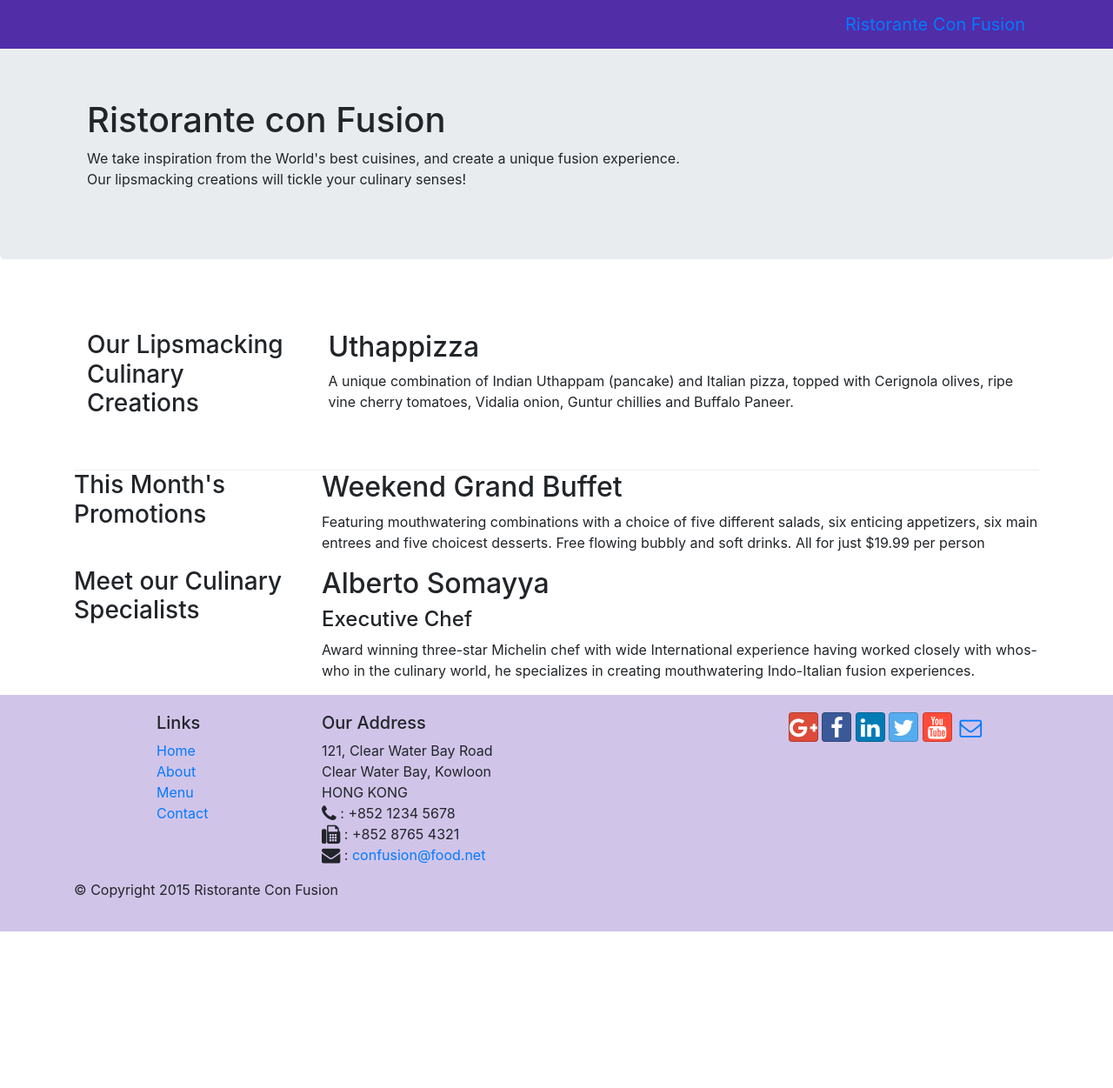
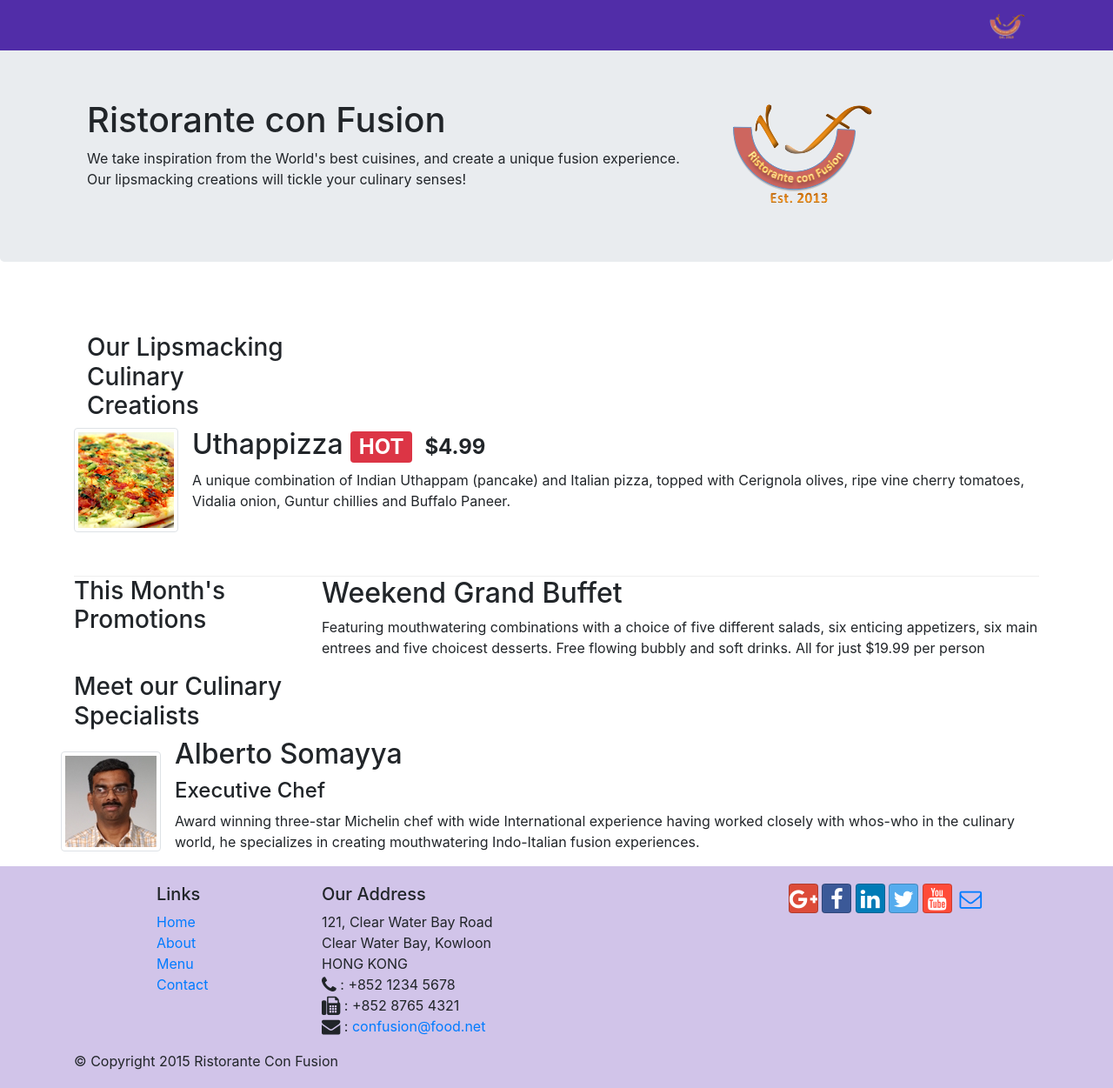
Before and after one commit to JamesAntonThompson/fsw-m1-w3-exercises, a website: page index.html in a window 1280 px wide. Shown: the whole page at 87% size. Before the commit the page ends 1071 px from the top, so only its background shows below. Drawn offline with nearby package versions, Linux system fonts and the light colour scheme.

Commit message:
media and badges

```diff
--- a/index.html
+++ b/index.html
@@ -21,7 +21,7 @@
             <button class="navbar-toggler" type="button" data-toggle="collapse" data-target="#Navbar">
                 <span class="navbar-toggler-icon"></span>
             </button>
-            <a class="navbar-brand" href="#">Ristorante Con Fusion</a>
+            <a class="navbar-brand" href="#"><img src="img/logo.png" height="30" width="41"></a>
             <div class="collapse navbar-collapse" id="Navbar">
                 <ul class="navbar-nav">
                     <li class="nav-item active"><a class="nav-link" href="#"><span class="fa fa-home fa-lg"></span> Home</a></li>
@@ -41,10 +41,9 @@
                     <h1>Ristorante con Fusion</h1>
                     <p>We take inspiration from the World's best cuisines, and create a unique fusion experience. Our lipsmacking creations will tickle your culinary senses!</p>
                 </div>
-                <div class="col col-sm">
-                    <!-- the col assigns the content to fill whatever width is available, evenly shared with any other elements of width col -->
-                    <!-- the col-sm is the same as col, but for viewports 'small' or larger -->
-                 </div>
+                <div class="col col-sm align-self-center">
+                    <img src="img/logo.png" class="img-fluid">
+                </div>
             </div>
         </div> <!-- end container -->
     </header>
@@ -58,14 +57,14 @@
                 <!-- the push-md-9 pushes the content right by 9 columns for medium or larger devices -->
                 <h3>Our Lipsmacking Culinary Creations</h3>
             </div>
-            <div class="col-sm col-md flex-first">
-            <!-- the flex-first class uses the flex-* classes to pull the content to the left, instead of the pull-* class below -->
-            <!-- <div class="col-sm pull-sm-4 col-md pull-md-3"> -->
-                <!-- the pull-sm-4 pulls the content left by 4 columns for small or larger devices -->
-                <!-- the pull-md-3 pulls the content left by 3 columns for medium or larger devices -->
-                <!-- the combined effect of the pushes and pulls in this row is to have the content swap sides -->
-                <h2>Uthappizza</h2>
-                <p>A unique combination of Indian Uthappam (pancake) and Italian pizza, topped with Cerignola olives, ripe vine cherry tomatoes, Vidalia onion, Guntur chillies and Buffalo Paneer.</p>
+            <div class="media">
+                <img class="d-flex mr-3 img-thumbnail align-self-center"
+                     src="img/uthappizza.png" alt="Uthappizza">
+                <div class="media-body">
+                    <h2 class="mt-0">Uthappizza <span class="badge badge-danger">HOT</span><span class="badge badge-pill badge-default">$4.99</span></h2>
+                    <p class="hidden-xs-down">A unique combination of Indian Uthappam (pancake) and Italian pizza, topped with Cerignola olives, ripe vine
+                      cherry tomatoes, Vidalia onion, Guntur chillies and Buffalo Paneer.</p>
+                </div>
             </div>
         </div>
 
@@ -84,10 +83,15 @@
             <div class="col-sm-4 col-md-3 flex-last">
                 <h3>Meet our Culinary Specialists</h3>
             </div>
-            <div class="col-sm col-md flex-first">
-                <h2>Alberto Somayya</h2>
-                <h4>Executive Chef</h4>
-                <p>Award winning three-star Michelin chef with wide International experience having worked closely with whos-who in the culinary world, he specializes in creating mouthwatering Indo-Italian fusion experiences. </p>
+            <div class="media">
+                <img class="d-flex mr-3 img-thumbnail align-self-center"
+                     src="img/alberto.png" alt="Alberto Somayya">
+                <div class="media-body">
+                    <h2 class="mt-0">Alberto Somayya</h2>
+                    <h4>Executive Chef</h4>
+                    <p class="hidden-xs-down">Award winning three-star Michelin chef with wide International experience having worked closely with           whos-who in the culinary world, he specializes in creating mouthwatering Indo-Italian fusion experiences.
+                     </p>
+                </div>
             </div>
         </div>
     </div> <!-- end container -->
--- a/package.json
+++ b/package.json
@@ -2,7 +2,7 @@
   "name": "week_2_exercises",
   "version": "1.0.0",
   "description": "This is a website for Ristorante Con Fusion",
-  "main": "aboutus.html",
+  "main": "index.html",
   "scripts": {
     "start": "npm run lite",
     "test": "echo \"Error: no test specified\" && exit 1",
```
Also changed, not shown: img/alberto.png (added), img/buffet.png (added), img/logo.png (added), img/uthappizza.png (added).
